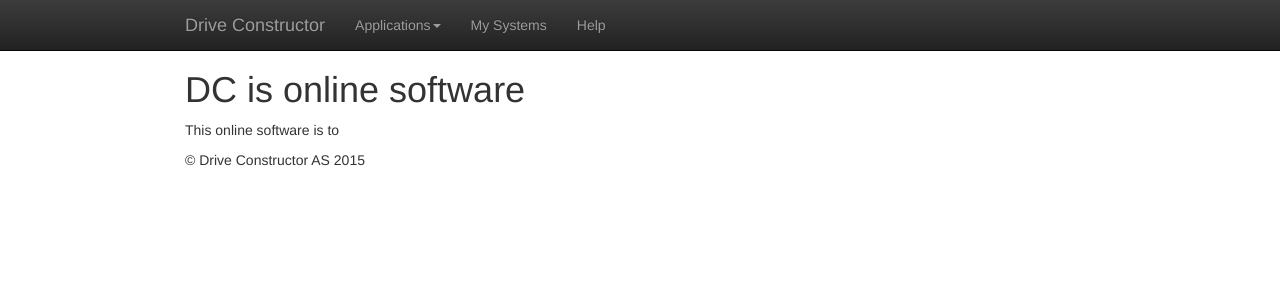
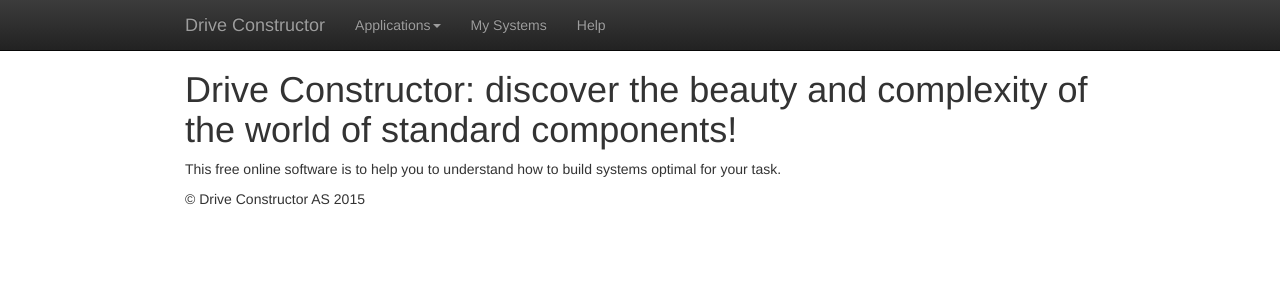
Before and after one commit to Alexey1Gavrilov/drive-constructor-site, a Jekyll site: the page built from help/about.md, in a window 1280 px wide. Shown: the top 300 px of the page. Built offline with Jekyll 4.4.1, drawn with Linux system fonts in a browser that asks for light colours.

Commit message:
Update about.md

```diff
--- a/help/about.md
+++ b/help/about.md
@@ -5,5 +5,6 @@
 weight: 1
 ---
 
-# DC is online software
-This online software is to
+# Drive Constructor: discover the beauty and complexity of the world of standard components!
+
+This free online software is to help you to understand how to build systems optimal for your task.
```
